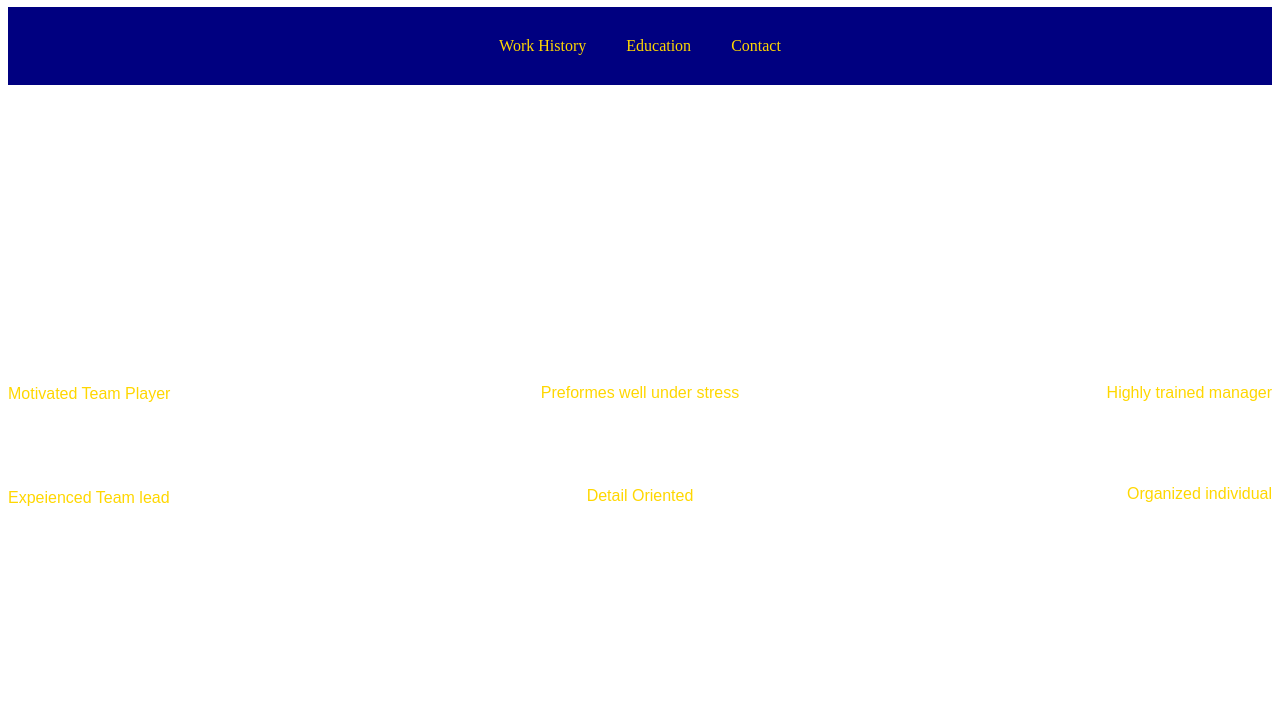
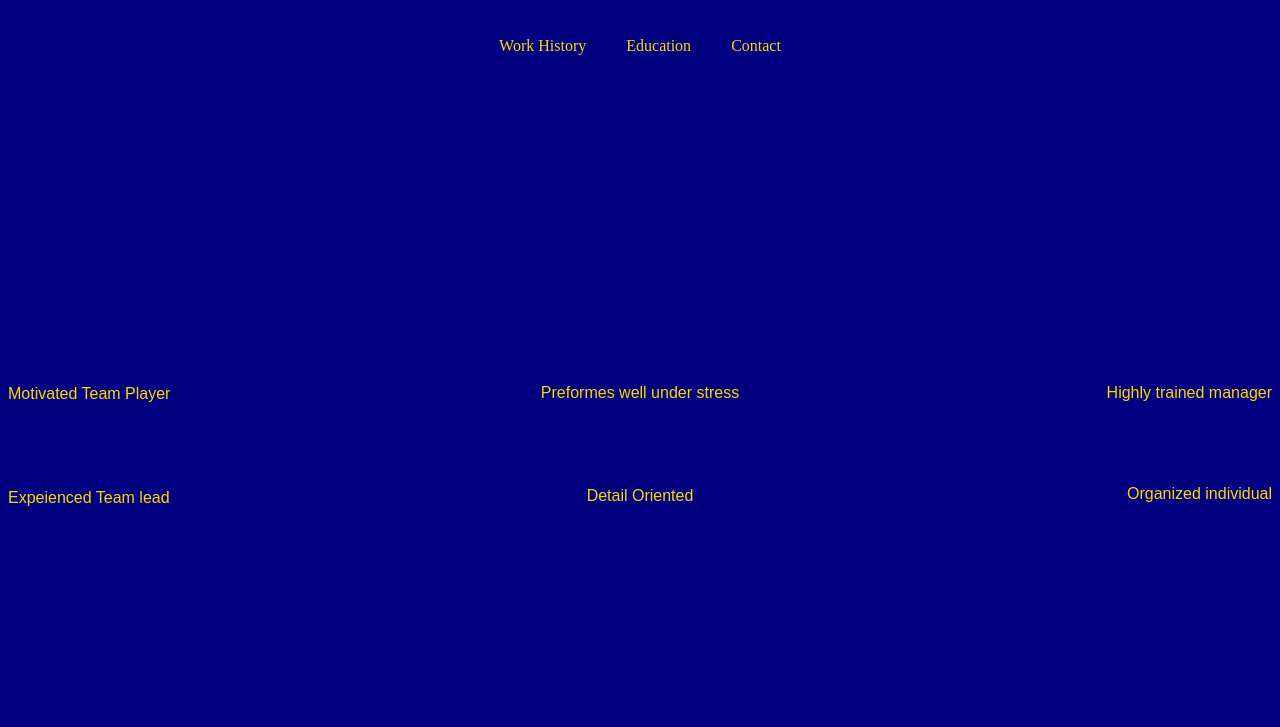
Before and after one commit to EthanMcCullough/EthanMcCullough.github.io, a plain HTML site: page index.html in a window 1280 px wide. Shown: the part 73-800 px from the top of the page. Drawn offline with Linux system fonts and the light colour scheme.

Commit message:
Update style.css

```diff
--- a/style.css
+++ b/style.css
@@ -1,4 +1,4 @@
-
+body{background-color: Navy}
 h1{ color: gold; font-family: Copperplate, sans-serif; text-align: center
 
 }
```
